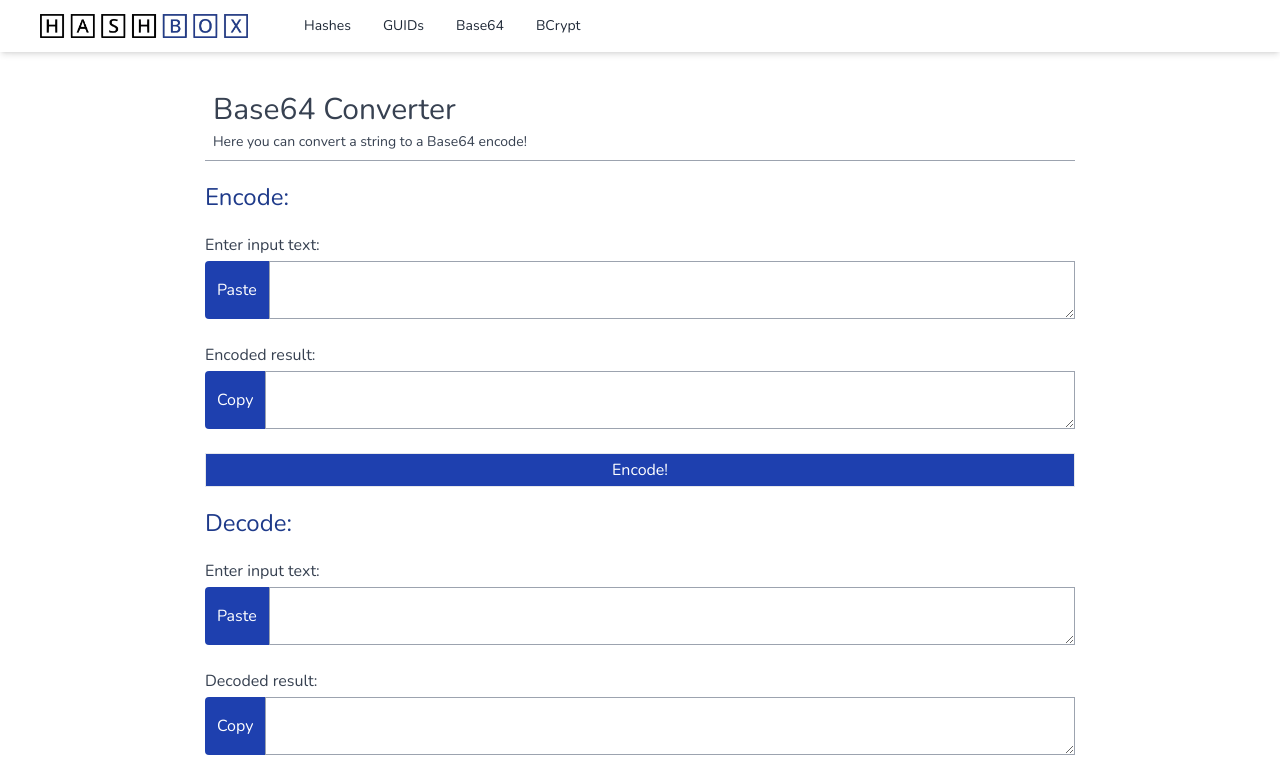
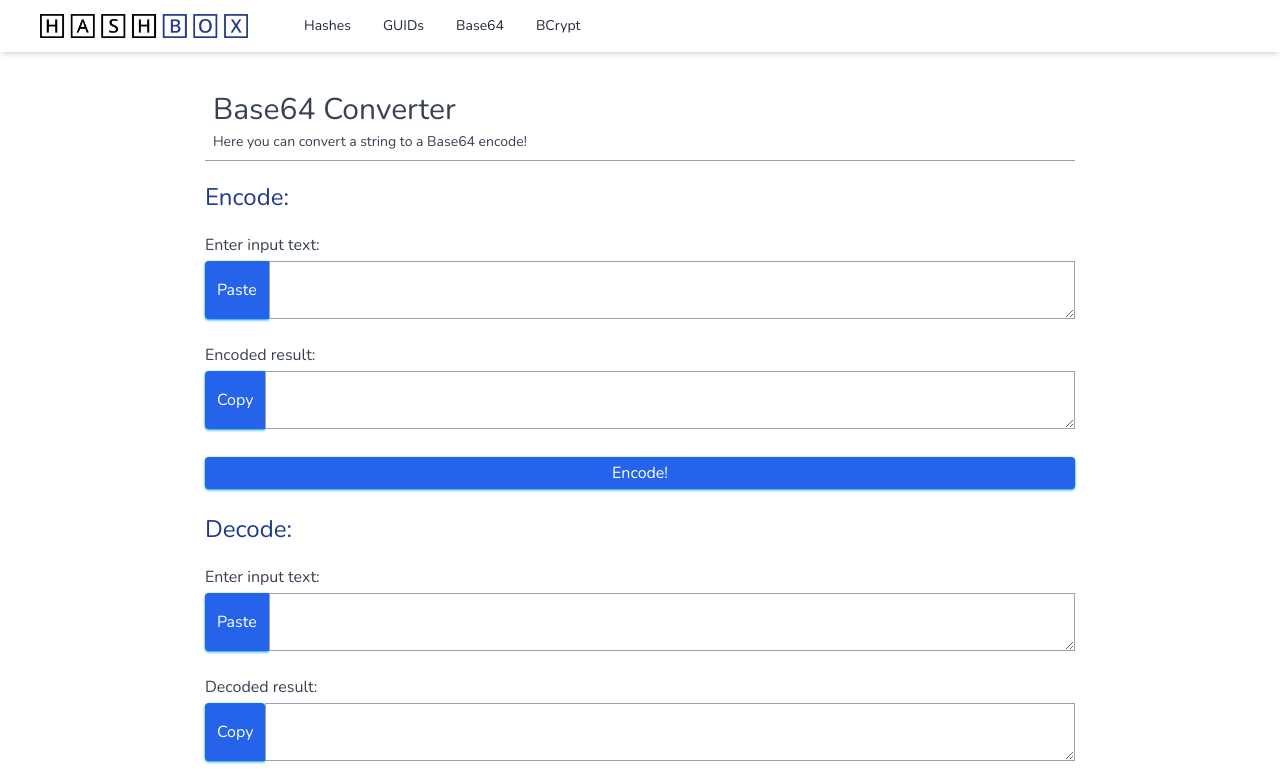
Before and after one commit to gabeFrancisco/hashbox, a Next.js app: page /base64 in a window 1280 px wide. Shown: the top 777 px of the page. Built offline with nearby package versions, Linux system fonts and the light colour scheme.

Commit message:
created tailwind utility class for buttons~ and changed on Base64

```diff
--- a/src/app/globals.css
+++ b/src/app/globals.css
@@ -19,3 +19,9 @@
 body {
   scroll-behavior: smooth;
 }
+
+@layer components {
+  .btn-primary{
+    @apply px-3 py-1 my-1 text-white bg-blue-600 shadow shadow-sky-500 rounded hover:bg-blue-700
+  }
+}
--- a/src/components/Base64Form.tsx
+++ b/src/components/Base64Form.tsx
@@ -36,7 +36,7 @@ const Base64Form = () => {
                     .then((text) => setEncoder(text));
                 }}
                 type="button"
-                className="px-3 my-1 text-white bg-blue-800 rounded-tl rounded-bl hover:bg-blue-900"
+                className="rounded-tr-none rounded-br-none btn-primary"
               >
                 Paste
               </button>
@@ -53,7 +53,7 @@ const Base64Form = () => {
             <div className="flex flex-row w-full">
               <button
                 type="button"
-                className="px-3 my-1 text-white bg-blue-800 rounded-tl rounded-bl hover:bg-blue-900"
+                className="rounded-tr-none rounded-br-none btn-primary"
                 onClick={() => handleCopyToClipboard(encodeResult)}
               >
                 Copy
@@ -66,7 +66,7 @@ const Base64Form = () => {
             </div>
           </div>
           <button
-            className="px-3 py-1 text-white bg-blue-800 border hover:bg-blue-900"
+            className="btn-primary"
             type="button"
             onClick={handleEncode}
           >
@@ -88,7 +88,7 @@ const Base64Form = () => {
                     .readText()
                     .then((text) => setDecoder(text))
                 }
-                className="px-3 my-1 text-white bg-blue-800 rounded-tl rounded-bl hover:bg-blue-900"
+                className="rounded-tr-none rounded-br-none btn-primary"
               >
                 Paste
               </button>
@@ -106,7 +106,7 @@ const Base64Form = () => {
               <button
                 type="button"
                 onClick={() => handleCopyToClipboard(decodeResult)}
-                className="px-3 my-1 text-white bg-blue-800 rounded-tl rounded-bl hover:bg-blue-900"
+                className="rounded-br-none prounded-tr-none btn-primary"
               >
                 Copy
               </button>
@@ -118,7 +118,7 @@ const Base64Form = () => {
             </div>
           </div>
           <button
-            className="px-3 py-1 text-white bg-blue-800 border -lg hover:bg-blue-900"
+            className="btn-primary"
             type="button"
             onClick={handleDecode}
           >
```
